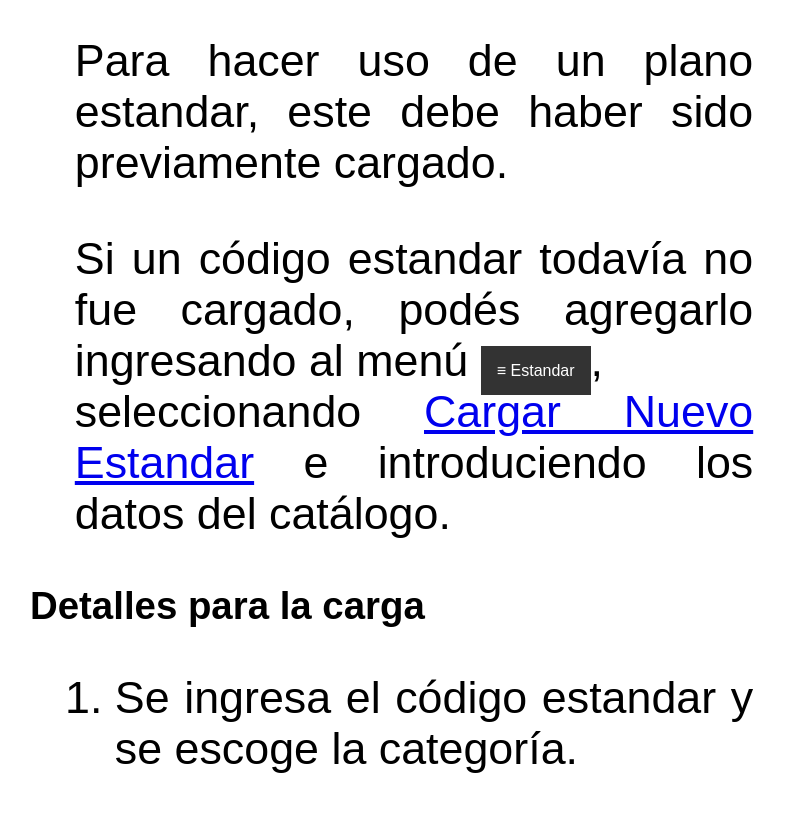
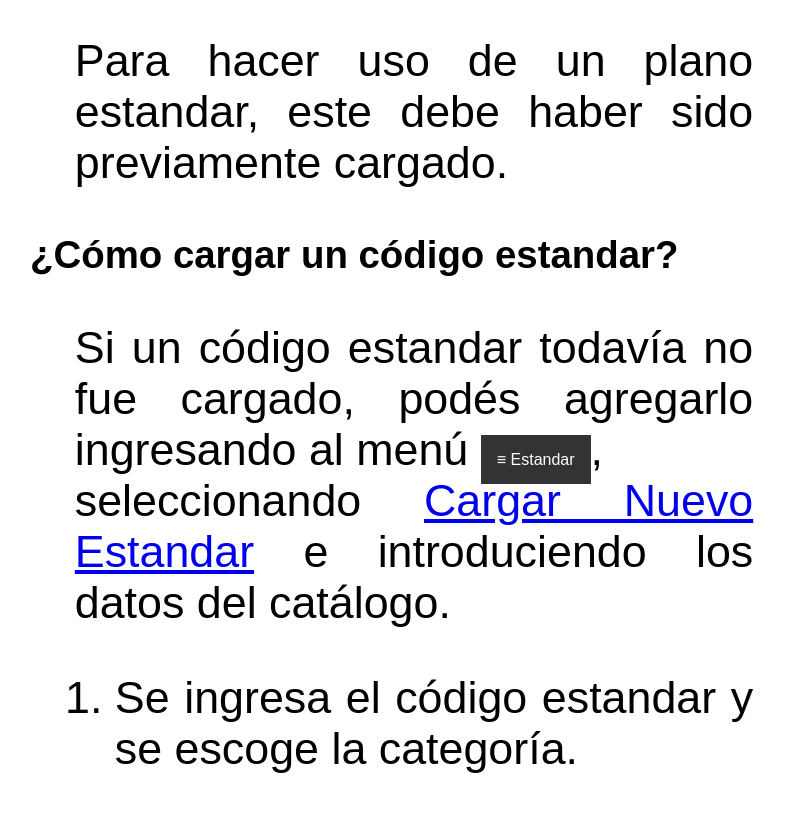
Before and after one commit to marcosroman/estandar, a Django app: page /ayuda in a window 1280 px wide. Shown: the part 373-1193 px from the top of the page, without its empty margins (226-1011 px from the left). Run offline with Django 4.2, Linux system fonts and the light colour scheme.

Commit message:
one more change for readability of instructions

```diff
--- a/registro/templates/registro/instrucciones.html
+++ b/registro/templates/registro/instrucciones.html
@@ -9,9 +9,9 @@
 
 <p>Para hacer uso de un plano estandar, este debe haber sido previamente cargado.</p>
 
+<h4>¿Cómo cargar un código estandar?</h4>
 <p>Si un código estandar todavía no fue cargado, podés agregarlo ingresando al menú <span class="dropbtn">≡ Estandar</span>,<br>seleccionando <a href="{% url 'registro:nuevo-codigo' %}">Cargar Nuevo Estandar</a> e introduciendo los datos del catálogo.</p>
 
-<h4>Detalles para la carga</h4>
 <ol><li>Se ingresa el código estandar y se escoge la categoría.</li><li> Para la imagen, <ol><li>seleccionamos la del catálogo,</li><li> copiamos (seleccionamos la imagen solamente, sin el nombre ni los comentarios) con ctrl+c o usando el menu,</li><li>luego pegamos (con ctrl+v).</li></ol> <li>Por último, click en 'Guardar'</li></ol>
 <p>y ya tenemos el nuevo plano estandar agregado.</p>
 
```
